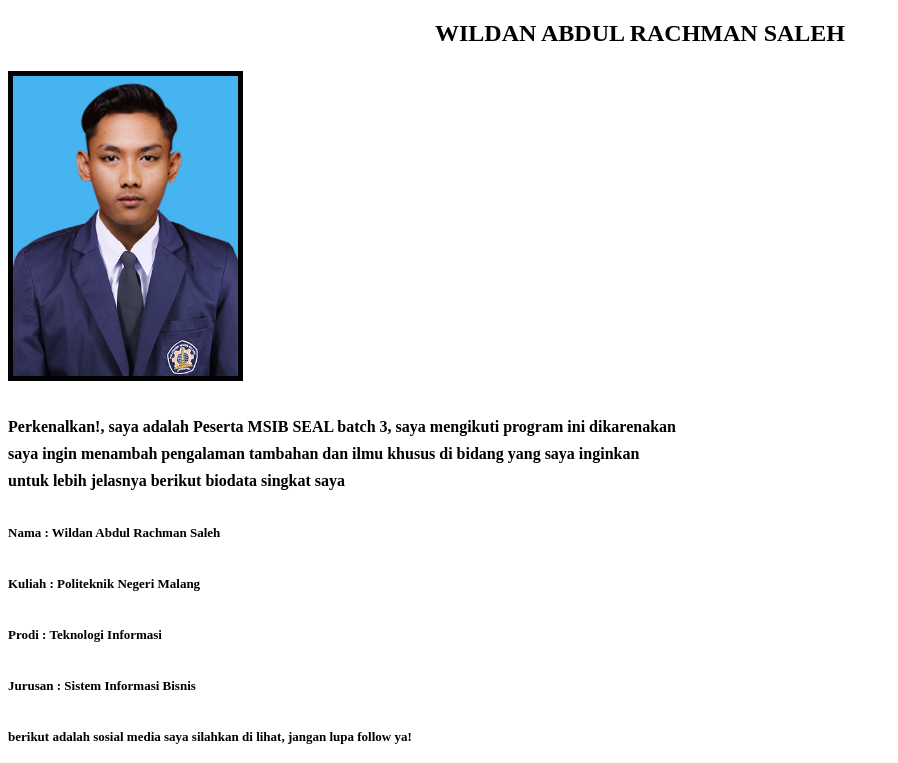
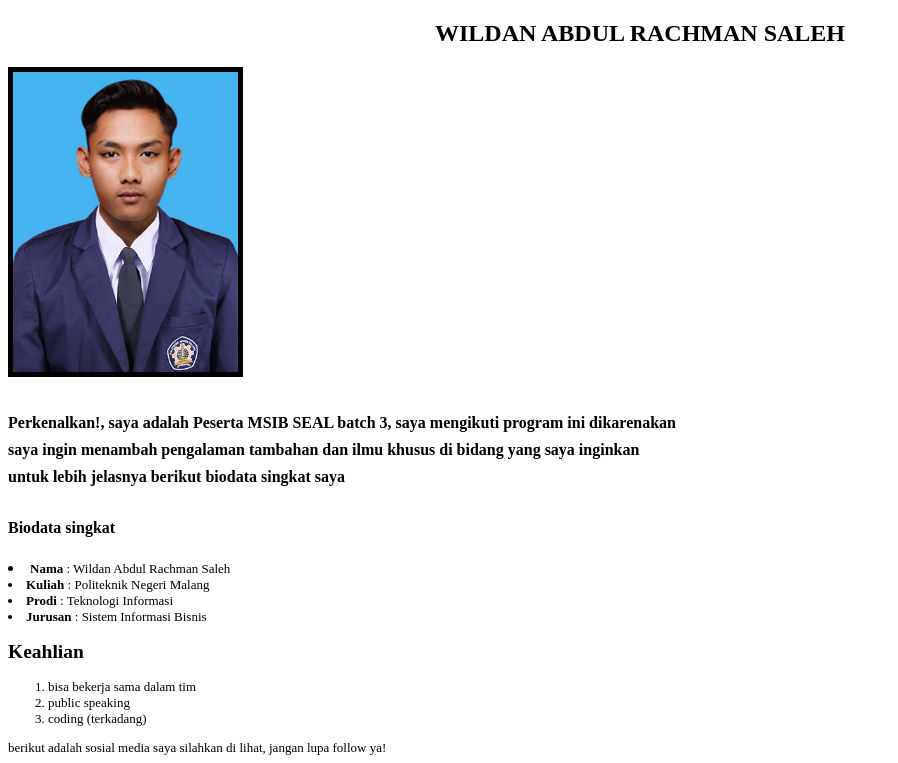
Before and after one commit to WildanFp/SEAL_first_html, a plain HTML site: page profile.html in a window 1280 px wide. Shown: the top 763 px of the page, without its empty margins (0-898 px from the left). Drawn offline with Linux system fonts and the light colour scheme.

Commit message:
update biodata

```diff
--- a/profile.html
+++ b/profile.html
@@ -1,37 +1,53 @@
 <!DOCTYPE html>
 <html>
+
 <head>
     <title>profile</title>
 </head>
+
 <body>
 
     <h2 align="center">
         <b>WILDAN ABDUL RACHMAN SALEH</b>
         <h2>
 
-<p>
-<img src="foto_profil.jpeg" alt="foto profil" height="300" align="" border="5">
+
+            <img src="foto_profil.jpeg" alt="foto profil" height="300" border="5">
+
+            <p align="justify-center">
+                <font size="3">Perkenalkan!, saya adalah Peserta MSIB SEAL batch 3, saya mengikuti program ini
+                    dikarenakan<br />
+                    saya ingin menambah pengalaman tambahan dan ilmu khusus di bidang yang saya inginkan <br />untuk
+                    lebih jelasnya
+                    berikut biodata singkat saya
                     <p>
 
-<p><font size="3">Perkenalkan!, saya adalah Peserta MSIB SEAL batch 3, saya mengikuti program ini dikarenakan<br/>
-    saya ingin menambah pengalaman tambahan dan ilmu khusus di bidang yang saya inginkan <br/>untuk lebih jelasnya
-    berikut biodata singkat saya
+                    <h2>Biodata singkat</h2>
                     <p>
-<p><font size="2"><strong>Nama</strong>  : Wildan Abdul Rachman Saleh
+                        <font size="2">
+                            <li><strong>Nama</strong> : Wildan Abdul Rachman Saleh</li>
+                            <li><strong>Kuliah</strong> : Politeknik Negeri Malang</li>
+                            <li><strong>Prodi</strong> : Teknologi Informasi</li>
+                            <li><strong>Jurusan</strong> : Sistem Informasi Bisnis</li>
+                    </p>
                     <p>
-        <p><font size="2">Kuliah  : Politeknik Negeri Malang
+                    <div>
+                        <h2>Keahlian</h2>
+                    </div>
+                    <ol>
+                        <li>bisa bekerja sama dalam tim</li>
+                        <li>public speaking</li>
+                        <li>coding (terkadang)</li>
+                    </ol>
+
                     <p>
-                <p><font size="2">Prodi  : Teknologi Informasi
-                    <p>
-                        <p><font size="2">Jurusan  : Sistem Informasi Bisnis
-                            <p>
-
-<p><font size="2">berikut adalah sosial media saya silahkan di lihat, jangan lupa follow ya!
-    <p>
-
+                        <font size="2">berikut adalah sosial media saya silahkan di lihat, jangan lupa follow ya!
+                    </p>
                     <a href=" https://www.instagram.com/wiwil__________/"><img src="instagram.jpg" height="30"></a>
                     <a href=" https://github.com/WildanFp/"><img src="github.jpg" height="30"></a>
-<a href=" https://www.linkedin.com/in/wildan-abdul-rachman-s-69177b1b6//"><img src="linkedin.jpg" height="30"></a>
+                    <a href=" https://www.linkedin.com/in/wildan-abdul-rachman-s-69177b1b6//"><img src="linkedin.jpg"
+                            height="30"></a>
 
 </body>
+
 </html>
```
Also changed, not shown: 1 other file. Lines whose indentation alone changed are shown as unchanged.
